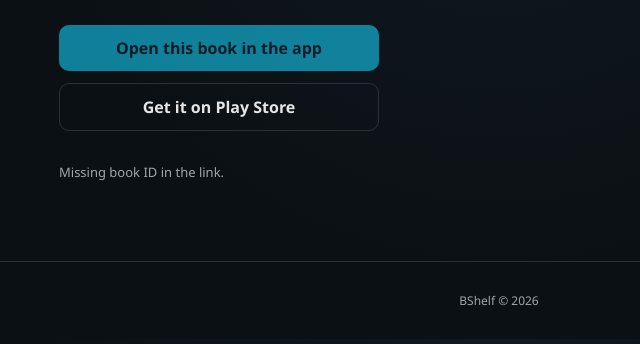
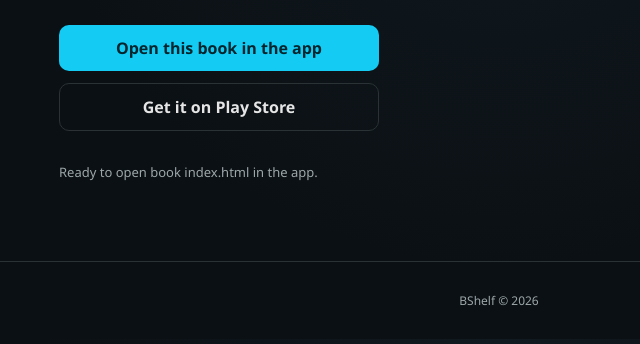
Before and after one commit to Depro-code/bshelf-app, a plain HTML site: page index.html in a window 1280 px wide. Shown: the part 190-534 px from the top of the page, without its empty margins (141-781 px from the left). Drawn offline with Linux system fonts and the light colour scheme.

Commit message:
modify app link

```diff
--- a/index.html
+++ b/index.html
@@ -36,7 +36,7 @@
           </a>
         </div>
         <p id="status" class="status">
-          This link will open the book in the app if installed.
+          Share links look like: <code>https://bshelf-app.vercel.app/&lt;bookId&gt;</code>
         </p>
       </header>
     </main>
--- a/script.js
+++ b/script.js
@@ -7,10 +7,7 @@
     const fromQuery = params.get('book') || params.get('bookId');
     if (fromQuery) return fromQuery;
     const parts = window.location.pathname.split('/').filter(Boolean);
-    const bookIndex = parts.indexOf('book');
-    if (bookIndex >= 0 && parts[bookIndex + 1]) {
-      return parts[bookIndex + 1];
-    }
+    if (parts[0]) return parts[0];
     return '';
   }
 
```
